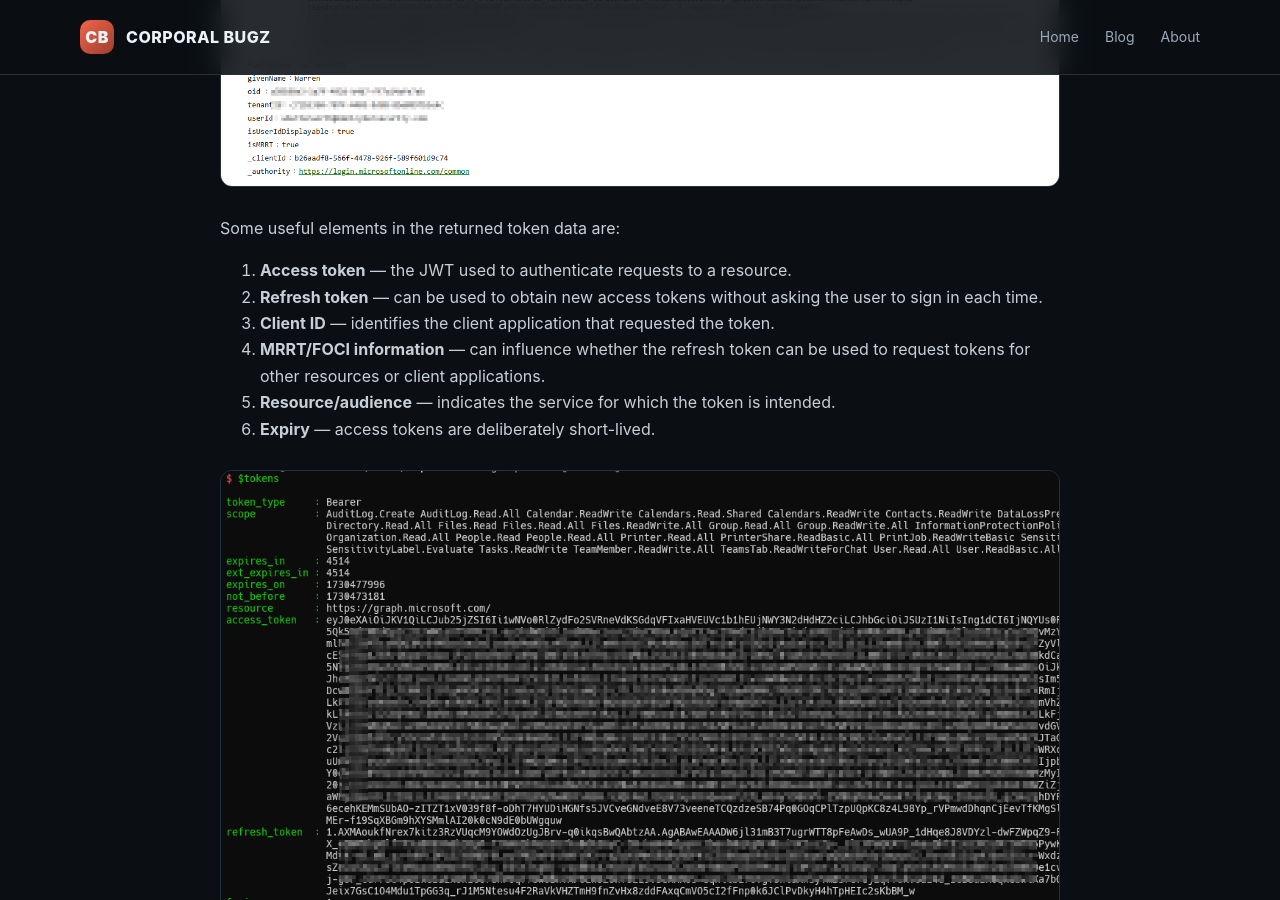
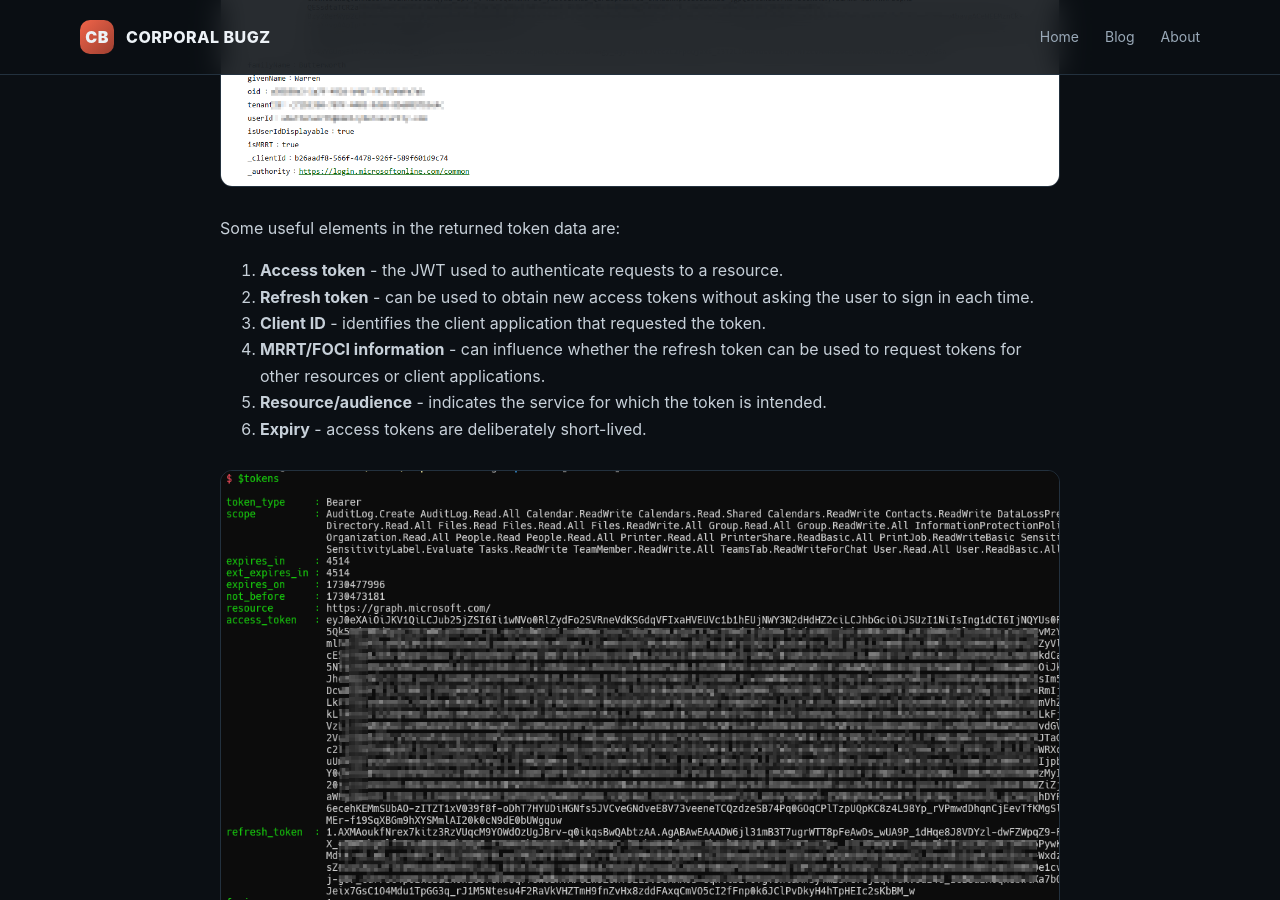
Before and after one commit to wbbugs/corporalbugz, a Jekyll site: the page built from _posts/2024-11-01-not-all-tokens-are-created-equal.md, in a window 1280 px wide and 900 px high, scrolled down 1840 px. Built offline with Jekyll 4.4.1, drawn with Linux system fonts in a browser that asks for light colours; some of the changed text lies outside the part shown.

Commit message:
Image tweaks

```diff
--- a/_posts/2024-11-01-not-all-tokens-are-created-equal.md
+++ b/_posts/2024-11-01-not-all-tokens-are-created-equal.md
@@ -21,12 +21,12 @@ If the phish succeeds it can result in a bearer token and refresh token being ca
 
 Some useful elements in the returned token data are:
 
-1. **Access token** — the JWT used to authenticate requests to a resource.
-2. **Refresh token** — can be used to obtain new access tokens without asking the user to sign in each time.
-3. **Client ID** — identifies the client application that requested the token.
-4. **MRRT/FOCI information** — can influence whether the refresh token can be used to request tokens for other resources or client applications.
-5. **Resource/audience** — indicates the service for which the token is intended.
-6. **Expiry** — access tokens are deliberately short-lived.
+1. **Access token** - the JWT used to authenticate requests to a resource.
+2. **Refresh token** - can be used to obtain new access tokens without asking the user to sign in each time.
+3. **Client ID** - identifies the client application that requested the token.
+4. **MRRT/FOCI information** - can influence whether the refresh token can be used to request tokens for other resources or client applications.
+5. **Resource/audience** - indicates the service for which the token is intended.
+6. **Expiry** - access tokens are deliberately short-lived.
 
 ![Token data shown in a terminal](/assets/img/posts/tokens-token-output.png)
 
--- a/index.html
+++ b/index.html
@@ -1,6 +1,6 @@
 ---
 layout: default
 ---
-<section class="hero"><div class="wrap"><div class="eyebrow">Offensive security · Field notes · Research</div><h1>Breaking things.<br>Writing down why.</h1><p>Practical notes from penetration testing, adversary emulation and red team engagements — focused on techniques, tradecraft and lessons that survive contact with real environments.</p><div class="actions"><a class="btn primary" href="{{ '/blog/' | relative_url }}">Read the blog</a><a class="btn" href="{{ '/about/' | relative_url }}">About Warren</a></div></div></section>
+<section class="hero"><div class="wrap"><div class="eyebrow">Offensive security · Field notes · Research</div><h1>Breaking things.<br>Writing down why.</h1><p>Practical notes from penetration testing, adversary emulation and red team engagements - focused on techniques, tradecraft and lessons that survive contact with real environments.</p><div class="actions"><a class="btn primary" href="{{ '/blog/' | relative_url }}">Read the blog</a><a class="btn" href="{{ '/about/' | relative_url }}">About Warren</a></div></div></section>
 <section class="section"><div class="wrap"><div class="section-title"><div><div class="eyebrow">Latest</div><h2>Recent research</h2></div><p>Hands-on offensive security.</p></div><div class="grid">{% for post in site.posts limit:3 %}<a class="card" href="{{ post.url | relative_url }}"><div class="thumb has-image" style="background-image:url('{{ post.hero | relative_url }}')"><span class="tag">{{ post.tags | first }}</span></div><div class="card-body"><h3>{{ post.title }}</h3><p>{{ post.excerpt_text }}</p><div class="meta">{{ post.date | date: "%e %b %Y" }} · {{ post.read_time }} min</div></div></a>{% endfor %}</div></div></section>
 <section class="section"><div class="wrap feature"><div><div class="eyebrow">About</div><h2>Real-world offensive security, without the theatre.</h2><p>Corporal Bugz is a personal technical blog covering penetration testing, red teaming, Active Directory, Microsoft cloud attack paths and the occasional lesson learned the hard way.</p><a class="btn" href="{{ '/about/' | relative_url }}">More about me</a></div><img src="{{ '/assets/img/posts/defcon.jpg' | relative_url }}" alt="Red teamers at DEF CON"></div></section>
```
Also changed, not shown: other parts of _posts/2024-11-01-not-all-tokens-are-created-equal.md (+9 -3 lines), _posts/2021-08-27-xxe-to-ssrf-to-windows-administrator-hashes.md (+6 -5 lines), _posts/2022-06-22-bloodhound-a-pentester-s-best-friend.md (+0 -2 lines), assets/img/posts/1.png (added), assets/img/posts/smb.png (renamed from assets/img/posts/bloodhound-path.png), assets/img/posts/xxe-collaborator.webp, assets/img/posts/xxe-dtd.png, assets/img/posts/xxe-payload.png (deleted), assets/img/posts/xxe-sysprep.webp (deleted), assets/img/posts/xxe-winini.webp.
